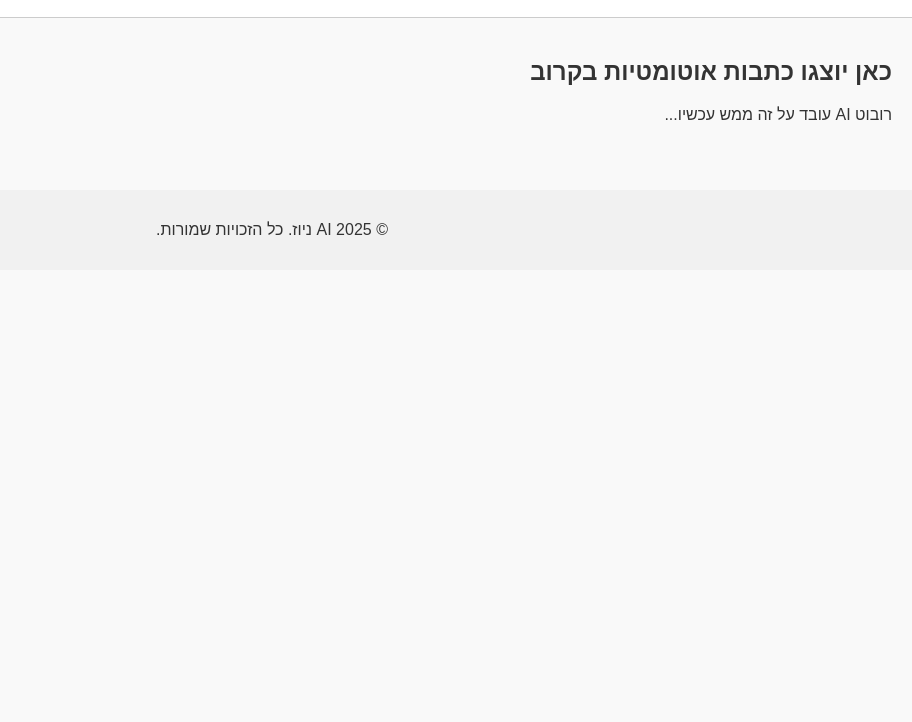
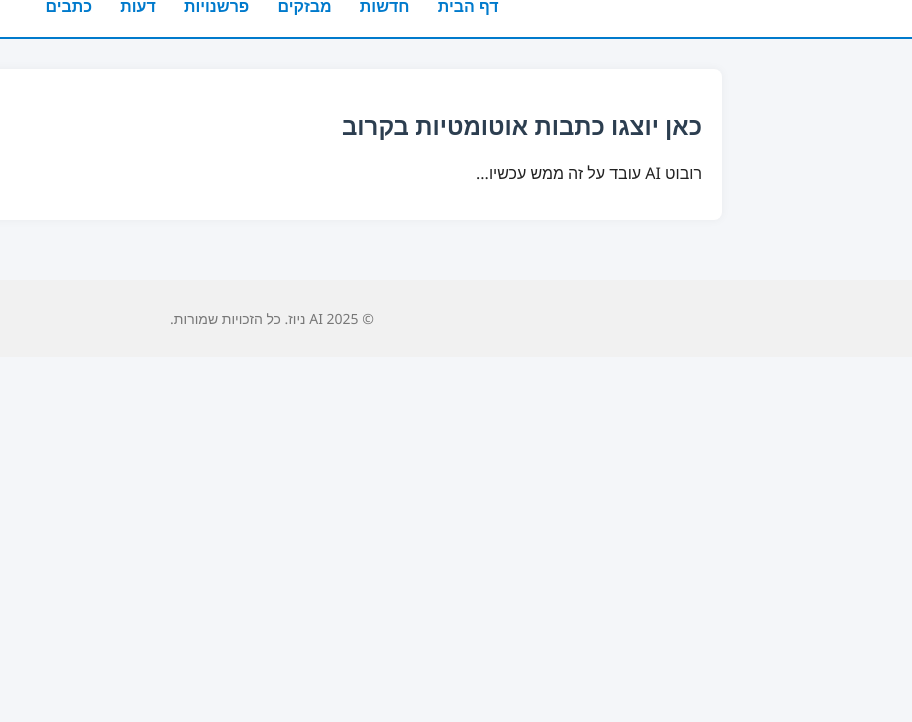
Before and after one commit to avreimij/AI--news, a plain HTML site: page index.html in a window 1280 px wide. Shown: the part 78-800 px from the top of the page, without its empty margins (368-1280 px from the left). Drawn offline with Linux system fonts and the light colour scheme.

Commit message:
Add files via upload

```diff
--- a/style.css
+++ b/style.css
@@ -1,53 +1,61 @@
 
 body {
-    font-family: 'Arial', sans-serif;
-    background-color: #f9f9f9;
+    font-family: 'Segoe UI', sans-serif;
+    background-color: #f4f6f9;
     margin: 0;
     direction: rtl;
-    color: #333;
+    color: #222;
 }
 
 header {
     background-color: #ffffff;
-    border-bottom: 1px solid #ccc;
+    border-bottom: 2px solid #007acc;
     padding: 20px;
     text-align: center;
 }
 
 header h1 {
     margin: 0;
-    color: #2c3e50;
+    color: #007acc;
+}
+
+nav {
+    margin-top: 10px;
 }
 
 nav a {
-    margin: 0 15px;
+    margin: 0 12px;
     text-decoration: none;
     color: #007acc;
+    font-weight: bold;
+}
+
+nav a:hover {
+    text-decoration: underline;
 }
 
 main {
-    padding: 20px;
+    padding: 30px;
+    max-width: 900px;
+    margin: auto;
 }
 
-.highlight {
-    background-color: #e8f4fd;
+.highlight, .news-preview, .auto-feed, .reporters {
+    background-color: #ffffff;
+    border-radius: 8px;
     padding: 20px;
-    border-radius: 8px;
     margin-bottom: 30px;
+    box-shadow: 0 0 10px rgba(0,0,0,0.05);
 }
 
-.news-preview ul {
-    list-style-type: none;
-    padding: 0;
-}
-
-.news-preview li {
-    margin-bottom: 10px;
+h2, h3 {
+    color: #2c3e50;
 }
 
 footer {
     background-color: #f1f1f1;
     text-align: center;
     padding: 15px;
-    margin-top: 30px;
+    font-size: 14px;
+    color: #777;
 }
```
